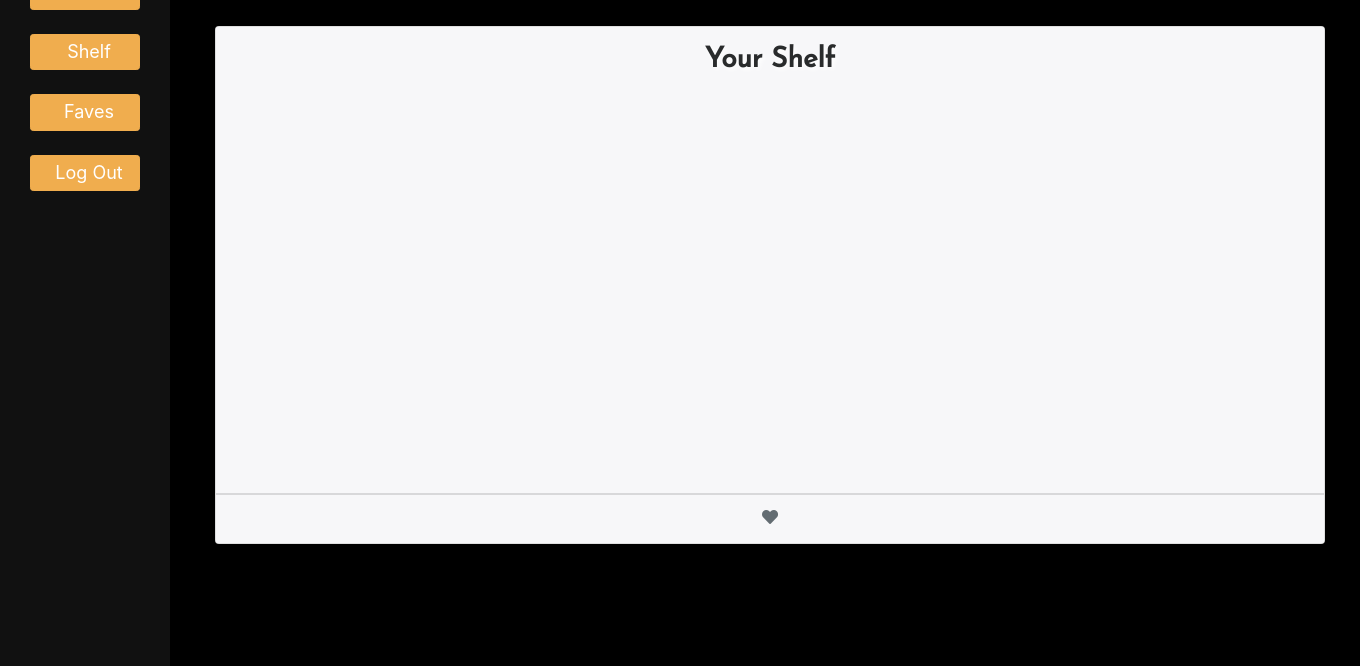
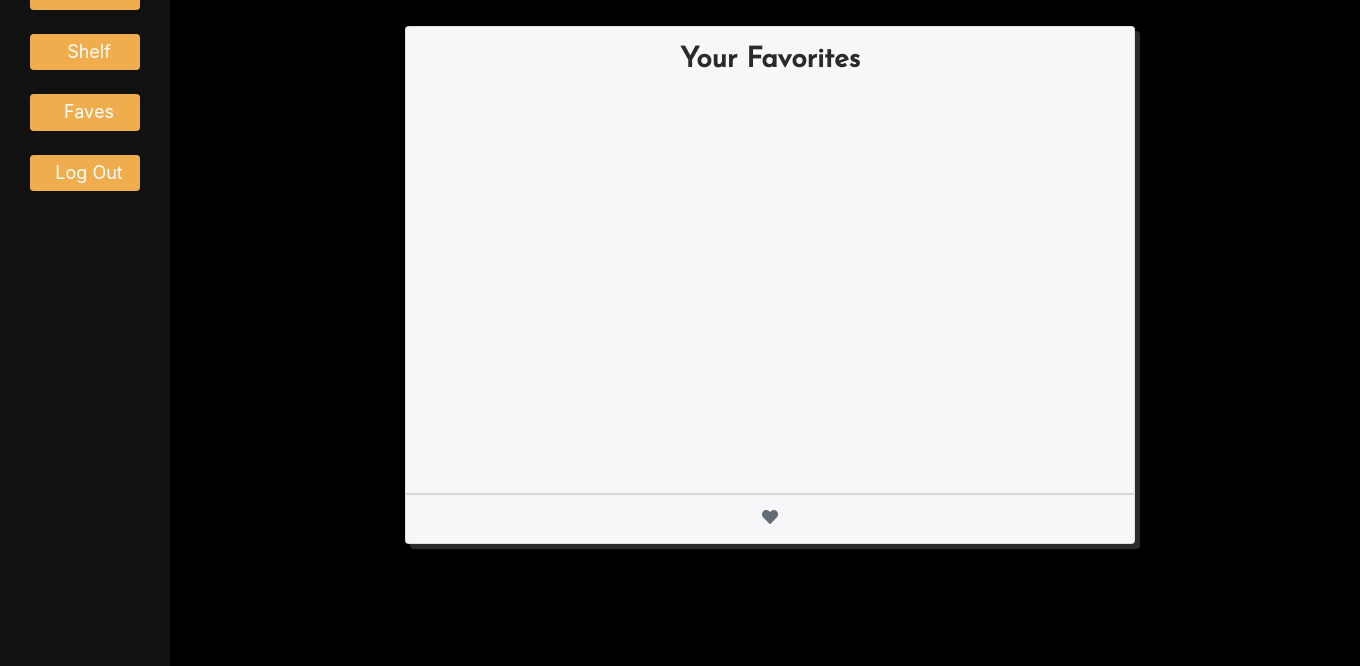
Before and after one commit to cgottshalkjr/Project2, a Node server app: template views/favorites.handlebars in a window 1360 px wide. Shown: the part 134-800 px from the top of the page. Run offline with Node 20, Linux system fonts and the light colour scheme; the template is opened without the code that fills it, so the values that code supplies are empty; some libraries are stand-ins or nearby versions.

Commit message:
fixed card and styling on faves page.

```diff
--- a/public/styles/styles.css
+++ b/public/styles/styles.css
@@ -40,6 +40,12 @@ body {
   box-shadow: 5px 5px;
 }
 
+#shelfCard2 {
+  margin-bottom: 20px;
+  background: rgb(255, 255, 255); /* This is for ie8 and below */
+  box-shadow: 5px 5px;
+}
+
 
 
 
@@ -47,6 +53,7 @@ li {
   background: rgb(255, 255, 255); /* This is for ie8 and below */
   background: rgba(255, 255, 255, 0.75);
   box-shadow: 3px 3px;
+  width: 50%;
   margin: 7px;
 }
 
--- a/views/favorites.handlebars
+++ b/views/favorites.handlebars
@@ -8,16 +8,16 @@
 
 <div class="container mainContainer">
     <div class="row">
-        <div class="col-md-12">
-            <div class="card text-center">
+        <div class="offset-2 col-md-8">
+            <div class="card text-center" id="shelfCard2">
                 <div class="card-header">
-                    <span class="shelfHeader">Your Shelf</span>
-                    <div class="card-body shelfBody">
+                    <span class="shelfHeader">Your Favorites</span>
+                    <div class="card-body scrollable shelfBody">
                         {{#each favorites}}
                         <h3>{{strDrink}}</h3>
                         <p>{{strIngredients}}</p>
                         <p>{{strInstructions}}</p>
-                        <img src="{{strDrinkThumb}}" />
+                        <img src="{{strDrinkThumb}}" class="shelfImg" />
                         <hr />
                         {{/each}}
                     </div>
```
